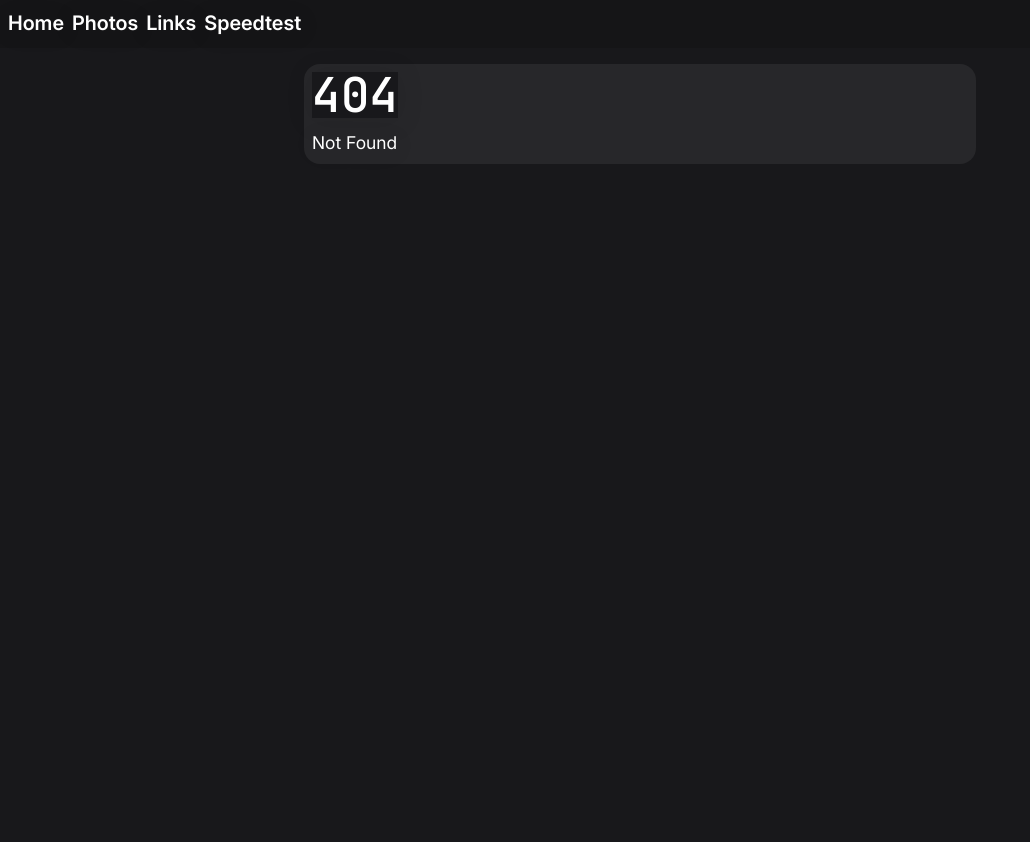
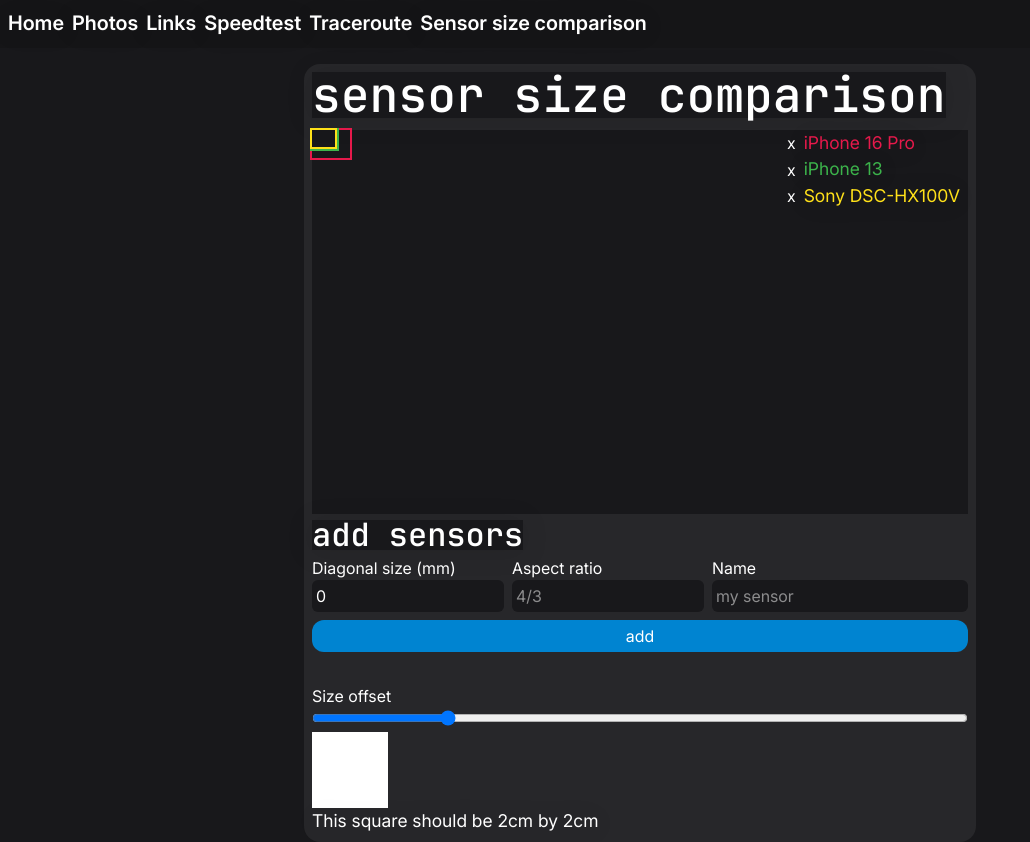
Before and after one commit to ctih1/gallery, a SvelteKit app: page /sensors in a window 1280 px wide. Before the commit this address had no page. Shown: the whole page, without its empty margins (0-1030 px from the left). Before the commit the page ends 800 px from the top, so only its background shows below. Built offline with nearby package versions, Linux system fonts and the light colour scheme.

Commit message:
added sensor size comparison tool

```diff
--- a/src/routes/+layout.svelte
+++ b/src/routes/+layout.svelte
@@ -29,6 +29,8 @@
 	<a href="/photos">Photos</a>
 	<a href="/links">Links</a>
 	<a href="/speedtest">Speedtest</a>
+	<a href="/route">Traceroute</a>
+	<a href="/sensors">Sensor size comparison</a>
 </Navbar>
 
 <Container>
--- /dev/null
+++ b/src/routes/sensors/+page.svelte
@@ -0,0 +1,100 @@
+<script lang="ts">
+    type Millimeters = number;
+
+    interface Sensor {
+        model: string,
+        aspectRatio: [number, number],
+        diagonal: Millimeters,
+    }
+
+    let sensorSize: number = $state(0);
+    let sensorRatio: string = $state("");
+    let sensorName: string = $state("");
+
+    const COLORS = [
+        "#e6194b", "#3cb44b", "#ffe119", "#4363d8", "#f58231",
+        "#911eb4", "#46f0f0", "#f032e6", "#bcf60c", "#fabebe",
+        "#008080", "#e6beff", "#9a6324", "#fffac8", "#800000"
+    ]
+    let sensors: Sensor[] = $state([
+        {
+            model: "Sony DSC-HX100V",
+            aspectRatio: [6.17, 4.55],
+            diagonal: 7.67
+        },
+        {
+            model: "iPhone 13",
+            aspectRatio: [4, 3],
+            diagonal: 8.42
+        },
+        {
+            model: "iPhone 16 Pro",
+            aspectRatio: [4, 3],
+            diagonal: 12.5
+        },
+
+    ])
+
+    let offset = $state(1);
+
+    function addSensor() {
+        sensors.push({
+            // @ts-ignore
+            aspectRatio: sensorRatio.split("/").map(a => Number(a)),
+            diagonal: sensorSize,
+            model: sensorName
+        })
+    }
+
+    function removeSensor(name: string) {
+        sensors = sensors.filter(sensor => sensor.model !== name);
+    }
+</script>
+
+<h1>Sensor size comparison</h1>
+
+<div class="sensors h-96 bg-zinc-900">
+    {#each sensors.toReversed() as sensor, index}
+        {@const width = sensor.diagonal * sensor.aspectRatio[0] / Math.sqrt(Math.pow(sensor.aspectRatio[0],2) + Math.pow(sensor.aspectRatio[1], 2))}
+        {@const height =  sensor.diagonal * sensor.aspectRatio[1] / Math.sqrt(Math.pow(sensor.aspectRatio[0],2) + Math.pow(sensor.aspectRatio[1], 2))}
+        <div style={`width: ${width * offset}mm; height: ${height * offset}mm; outline-color: ${COLORS[index]}`} class="absolute outline-2 bg-transparent"></div>
+
+    {/each}
+
+    <ul class="float-right mr-2">
+        {#each sensors.toReversed() as sensor, index}
+            <div class="flex items-center">
+                <button class="mr-2" onclick={_ => removeSensor(sensor.model)}>x</button>
+                <p class="" style={`color: ${COLORS[index]}`}>{sensor.model}</p>
+            </div>
+        {/each}
+    </ul>
+
+</div>
+
+<h2>Add sensors</h2>
+<div class="flex justify-between w-full">
+    <div class="label flex flex-col">
+        <label for="diagonal">Diagonal size (mm)</label>
+        <input bind:value={sensorSize} type="number" class="bg-zinc-900 p-1 rounded-md w-48" id="diagonal" placeholder="0mm">
+    </div>
+
+    <div class="label flex flex-col">
+        <label for="ratio">Aspect ratio</label>
+        <input bind:value={sensorRatio} type="text" class="bg-zinc-900 p-1 rounded-md w-48" id="ratio" placeholder="4/3">
+    </div>
+
+    <div class="label flex flex-col">
+        <label for="name">Name</label>
+        <input bind:value={sensorName} type="text" class="bg-zinc-900 p-1 rounded-md" id="name" placeholder="my sensor">
+    </div>
+</div>
+<button onclick={_ => addSensor()} class="bg-sky-600 pl-2 pr-2 w-full rounded-xl mt-2 h-8 mb-8">add</button>
+
+
+<label for="offset-slider">Size offset</label>
+<input id="offset-slider" class="w-full" type="range" max="5" min="0" step="0.05" bind:value={offset}>
+
+
+<div style={`width: ${2*offset}cm`} class="bg-white aspect-square"></div>
+<p>This square should be 2cm by 2cm</p>
```
